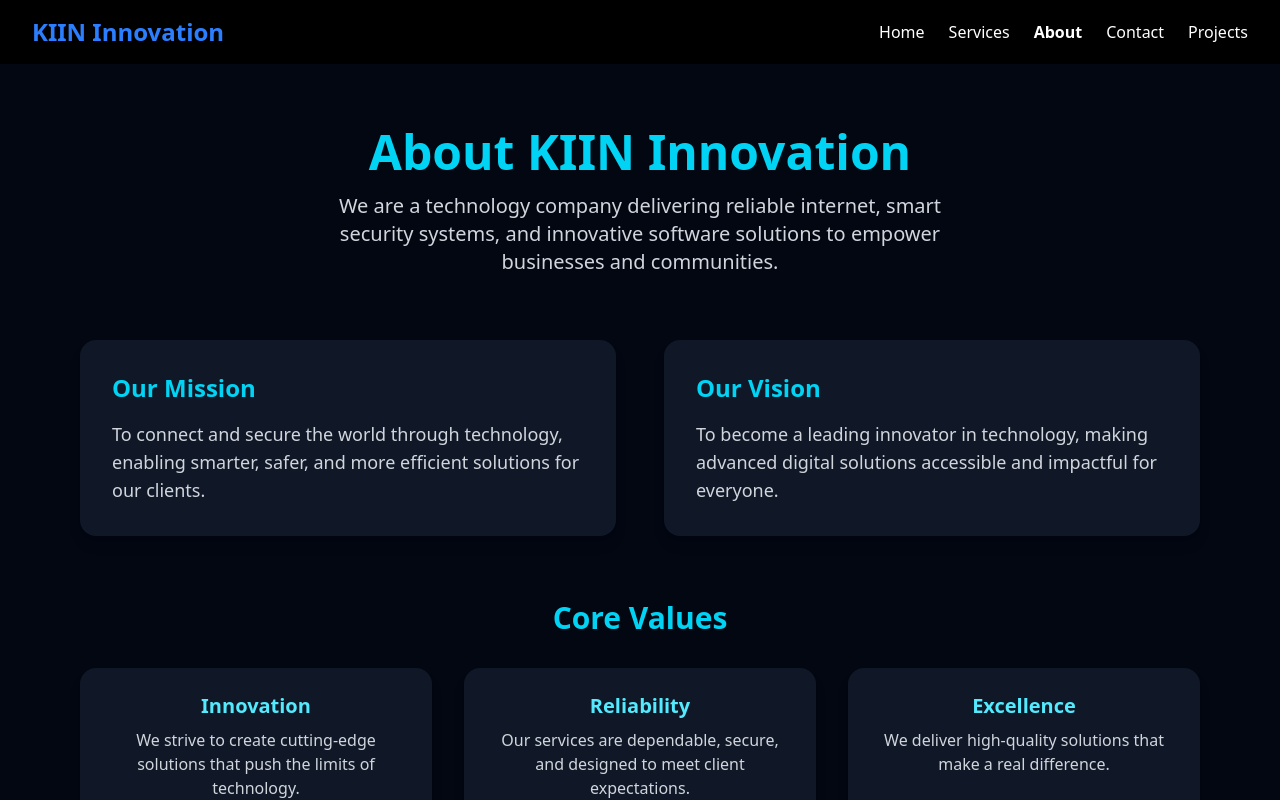
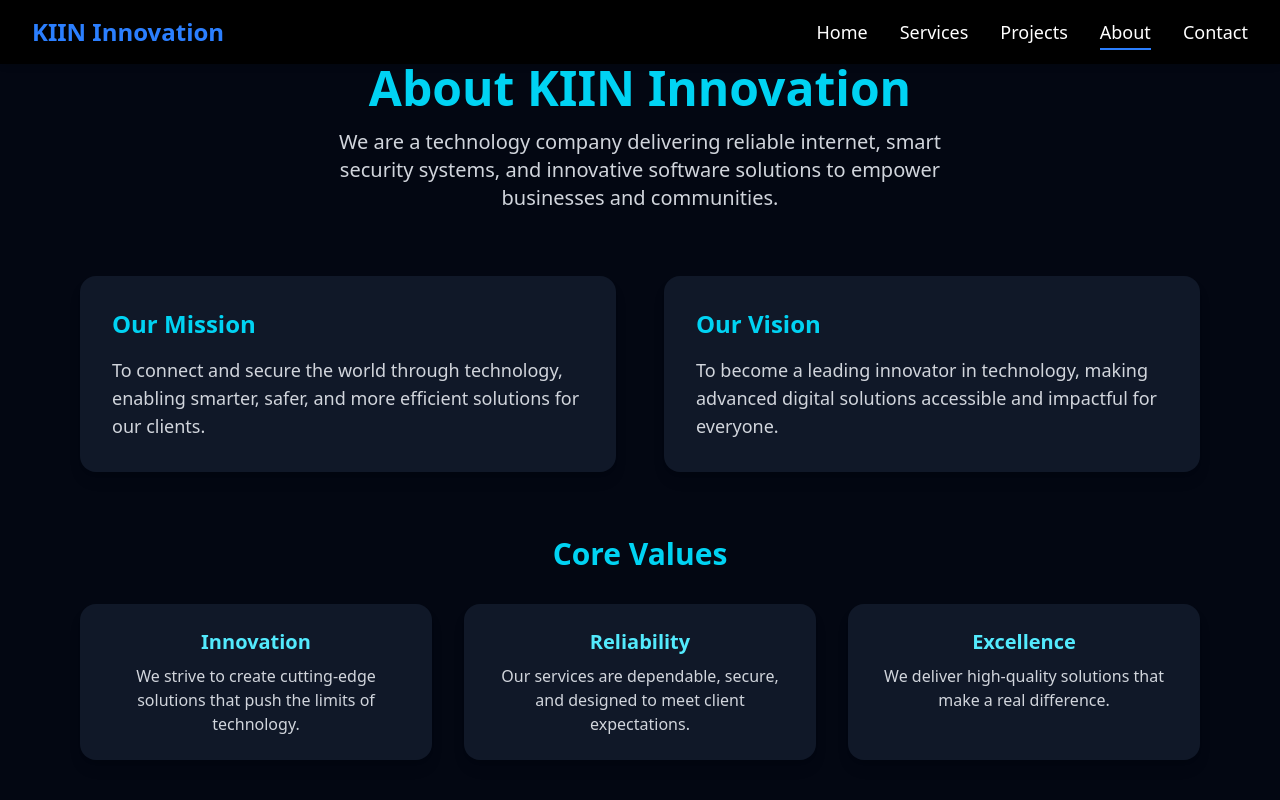
Before and after one commit to mantoinette/Kiin-website, a React app in the folder frontend/: page /about in a window 1280 px wide. Shown: the top 800 px of the page. Built offline with nearby package versions, Linux system fonts and the light colour scheme; the HTML template or start-up script is replaced by a standard one.

Commit message:
debuging

```diff
--- a/frontend/package.json
+++ b/frontend/package.json
@@ -10,9 +10,12 @@
     "preview": "vite preview"
   },
   "dependencies": {
+    "framer-motion": "^12.34.2",
     "react": "^19.2.0",
+    "react-countup": "^6.5.3",
     "react-dom": "^19.2.0",
     "react-icons": "^5.5.0",
+    "react-intersection-observer": "^10.0.3",
     "react-router-dom": "^7.13.0"
   },
   "devDependencies": {
--- a/frontend/src/components/Navbar.tsx
+++ b/frontend/src/components/Navbar.tsx
@@ -1,20 +1,75 @@
-import { NavLink } from "react-router-dom";
+import { useState } from "react";
+import { Link, useLocation } from "react-router-dom";
+import { HiMenu, HiX } from "react-icons/hi"; // Hamburger menu icons
 
 const Navbar = () => {
-  const linkClass = ({ isActive }: { isActive: boolean }) =>
-    `transition hover:text-blue-400 ${isActive ? "text-blue-500 font-semibold" : "text-white"}`;
+  const [isOpen, setIsOpen] = useState(false);
+  const location = useLocation();
+
+  const toggleMenu = () => setIsOpen(!isOpen);
+
+  const navLinks = [
+    { name: "Home", path: "/" },
+    { name: "Services", path: "/services" },
+    { name: "Projects", path: "/projects" }, // Added Projects page
+    { name: "About", path: "/about" },
+    { name: "Contact", path: "/contact" },
+  ];
 
   return (
-    <nav className="bg-black text-white px-8 py-4 flex justify-between items-center shadow-lg">
-      <h1 className="text-2xl font-bold text-blue-500">KIIN Innovation</h1>
+    <nav className="bg-black text-white px-6 sm:px-8 py-4 shadow-md fixed w-full z-50">
+      <div className="flex justify-between items-center max-w-7xl mx-auto">
+        {/* Logo */}
+        <h1 className="text-2xl font-bold text-blue-500 hover:text-blue-400 transition-colors cursor-pointer">
+          KIIN Innovation
+        </h1>
 
-      <div className="space-x-6 hidden md:flex">
-        <NavLink to="/" className={linkClass}>Home</NavLink>
-        <NavLink to="/services" className={linkClass}>Services</NavLink>
-        <NavLink to="/about" className={linkClass}>About</NavLink>
-        <NavLink to="/contact" className={linkClass}>Contact</NavLink>
-        <NavLink to="/projects" className={linkClass}>Projects</NavLink>
+        {/* Desktop Menu */}
+        <div className="hidden md:flex space-x-8 font-medium text-lg">
+          {navLinks.map((link) => (
+            <Link
+              key={link.name}
+              to={link.path}
+              className={`relative hover:text-blue-400 transition-colors ${
+                location.pathname === link.path ? "text-blue-400" : ""
+              }`}
+            >
+              {link.name}
+              {/* Underline animation */}
+              <span
+                className={`absolute left-0 -bottom-1 h-0.5 bg-blue-500 transition-all duration-300 ${
+                  location.pathname === link.path ? "w-full" : "w-0 group-hover:w-full"
+                }`}
+              ></span>
+            </Link>
+          ))}
+        </div>
+
+        {/* Mobile Menu Button */}
+        <div className="md:hidden">
+          <button onClick={toggleMenu} className="text-white text-3xl focus:outline-none">
+            {isOpen ? <HiX /> : <HiMenu />}
+          </button>
+        </div>
       </div>
+
+      {/* Mobile Menu */}
+      {isOpen && (
+        <div className="md:hidden bg-gray-900 mt-2 rounded-lg shadow-lg py-4 px-6 space-y-4 animate-slide-down">
+          {navLinks.map((link) => (
+            <Link
+              key={link.name}
+              to={link.path}
+              onClick={() => setIsOpen(false)}
+              className={`block text-lg font-medium hover:text-blue-400 transition-colors ${
+                location.pathname === link.path ? "text-blue-400" : ""
+              }`}
+            >
+              {link.name}
+            </Link>
+          ))}
+        </div>
+      )}
     </nav>
   );
 };
--- /dev/null
+++ b/frontend/src/components/StatsSection.tsx
@@ -0,0 +1,32 @@
+import CountUp from "react-countup";
+import { useInView } from "react-intersection-observer";
+import { FaUsers, FaProjectDiagram, FaNetworkWired, FaLaptopCode } from "react-icons/fa";
+
+const StatsSection = () => {
+  const { ref, inView } = useInView({ triggerOnce: true });
+
+  const stats = [
+    { icon: <FaUsers />, end: 500, label: "Happy Clients" },
+    { icon: <FaNetworkWired />, end: 300, label: "Starlink Installations" },
+    { icon: <FaProjectDiagram />, end: 150, label: "Network Projects" },
+    { icon: <FaLaptopCode />, end: 80, label: "Software Projects" },
+  ];
+
+  return (
+    <div ref={ref} className="bg-gradient-to-r from-cyan-600 to-blue-700 py-20 text-white">
+      <div className="max-w-6xl mx-auto px-6 grid grid-cols-2 md:grid-cols-4 gap-10 text-center">
+        {stats.map((stat, index) => (
+          <div key={index}>
+            <div className="text-3xl mb-3 flex justify-center">{stat.icon}</div>
+            <h2 className="text-4xl md:text-5xl font-bold">
+              {inView && <CountUp end={stat.end} duration={3} />}+
+            </h2>
+            <p className="mt-2 text-lg">{stat.label}</p>
+          </div>
+        ))}
+      </div>
+    </div>
+  );
+};
+
+export default StatsSection;
--- /dev/null
+++ b/frontend/src/pages/ProjectPage.tsx
@@ -0,0 +1,91 @@
+// src/pages/ProjectsPage.tsx
+import React from "react";
+
+interface Project {
+  id: number;
+  title: string;
+  description: string;
+  imageUrl: string;
+  technologies: string[];
+  link?: string; // optional link to project details
+}
+
+const projects: Project[] = [
+  {
+    id: 1,
+    title: "Starlink Internet Setup",
+    description: "High-speed internet installation for Kigali Business Center.",
+    imageUrl: "https://source.unsplash.com/800x600/?internet,technology",
+    technologies: ["Starlink", "Networking", "Fiber Optic"],
+    link: "#",
+  },
+  {
+    id: 2,
+    title: "Smart Camera Surveillance",
+    description: "Installation of smart cameras with real-time notifications.",
+    imageUrl: "https://source.unsplash.com/800x600/?camera,security",
+    technologies: ["IoT", "AI", "React"],
+    link: "#",
+  },
+  {
+    id: 3,
+    title: "Custom Software Development",
+    description: "Web application to manage and track business operations.",
+    imageUrl: "https://source.unsplash.com/800x600/?software,code",
+    technologies: ["React", "TypeScript", "Node.js"],
+    link: "#",
+  },
+];
+
+const ProjectsPage = () => {
+  return (
+    <div className="bg-gray-900 text-white min-h-screen">
+      <header className="text-center py-12">
+        <h1 className="text-4xl font-bold mb-4">Our Projects</h1>
+        <p className="text-gray-300 max-w-xl mx-auto">
+          See some of our latest work, demonstrating our expertise and
+          innovative solutions for our clients.
+        </p>
+      </header>
+
+      <section className="grid gap-10 sm:grid-cols-1 md:grid-cols-2 lg:grid-cols-3 px-6 pb-20">
+        {projects.map((project) => (
+          <div
+            key={project.id}
+            className="bg-gray-800 rounded-xl overflow-hidden shadow-lg hover:scale-105 transition-transform duration-300"
+          >
+            <img
+              src={project.imageUrl}
+              alt={project.title}
+              className="w-full h-48 object-cover"
+            />
+            <div className="p-6">
+              <h2 className="text-2xl font-semibold mb-2">{project.title}</h2>
+              <p className="text-gray-300 mb-4">{project.description}</p>
+              <div className="flex flex-wrap gap-2 mb-4">
+                {project.technologies.map((tech, idx) => (
+                  <span
+                    key={idx}
+                    className="bg-blue-600 text-white text-xs px-2 py-1 rounded-full"
+                  >
+                    {tech}
+                  </span>
+                ))}
+              </div>
+              {project.link && (
+                <a
+                  href={project.link}
+                  className="inline-block bg-blue-500 text-white px-4 py-2 rounded hover:bg-blue-600 transition-colors"
+                >
+                  View Project
+                </a>
+              )}
+            </div>
+          </div>
+        ))}
+      </section>
+    </div>
+  );
+};
+
+export default ProjectsPage;
--- a/frontend/src/pages/ServicesPage.tsx
+++ b/frontend/src/pages/ServicesPage.tsx
@@ -1,25 +1,104 @@
-import { useEffect, useState } from "react";
+import { FaWifi, FaCamera, FaNetworkWired, FaCode, FaUserGraduate } from "react-icons/fa";
+import StatsSection from "../components/StatsSection";
 
-function Services() {
-  const [services, setServices] = useState([]);
-
-  useEffect(() => {
-    fetch("http://localhost:8080/api/services")
-      .then(res => res.json())
-      .then(data => setServices(data));
-  }, []);
+const ServicesPage = () => {
+  const services = [
+    {
+      title: "Starlink Internet",
+      description:
+        "High-speed satellite internet installation and configuration using Starlink technology.",
+      icon: <FaWifi />,
+    },
+    {
+      title: "CCTV Camera Installation",
+      description:
+        "Professional security camera installation for homes and businesses with remote monitoring.",
+      icon: <FaCamera />,
+    },
+    {
+      title: "Access Point Setup",
+      description:
+        "Reliable WiFi access point configuration to extend and strengthen your network coverage.",
+      icon: <FaNetworkWired />,
+    },
+    {
+      title: "Software Development",
+      description:
+        "Custom website and system development tailored to your business needs.",
+      icon: <FaCode />,
+    },
+    {
+      title: "Internship Programs",
+      description:
+        "Practical training opportunities for students to gain real-world IT experience.",
+      icon: <FaUserGraduate />,
+    },
+  ];
 
   return (
-    <div>
-      <h1>Our Services</h1>
-      {services.map((service: any) => (
-        <div key={service.id}>
-          <h3>{service.title}</h3>
-          <p>{service.description}</p>
-        </div>
-      ))}
+    <div className="bg-gray-950 text-gray-100">
+
+      {/* HERO SECTION */}
+      <div className="text-center py-20 px-6 bg-gradient-to-r from-gray-900 to-gray-800">
+        <h1 className="text-4xl md:text-6xl font-bold text-cyan-400 mb-6">
+          Our Professional Services
+        </h1>
+        <p className="max-w-3xl mx-auto text-lg md:text-xl text-gray-300">
+          We deliver reliable internet solutions, advanced security systems,
+          professional software development, and real-world internship programs
+          to empower individuals and businesses.
+        </p>
+      </div>
+
+      {/* SERVICES GRID */}
+      <div className="max-w-6xl mx-auto px-6 py-20 grid md:grid-cols-3 gap-10">
+        {services.map((service, index) => (
+          <div
+            key={index}
+            className="bg-gray-900 p-8 rounded-2xl shadow-lg hover:shadow-cyan-500 transition duration-300 transform hover:-translate-y-2 text-center"
+          >
+            <div className="text-cyan-400 text-4xl mb-4 flex justify-center">
+              {service.icon}
+            </div>
+            <h2 className="text-2xl font-bold text-cyan-400 mb-4">
+              {service.title}
+            </h2>
+            <p className="text-gray-300">{service.description}</p>
+          </div>
+        ))}
+      </div>
+
+      {/* QUOTE SECTION */}
+      <div className="bg-gray-900 py-20 text-center px-6">
+        <h2 className="text-3xl md:text-4xl font-bold text-cyan-400 mb-6">
+          Our Commitment
+        </h2>
+        <p className="max-w-3xl mx-auto text-gray-300 text-lg italic">
+          "Technology is best when it connects people. We are committed to
+          delivering secure, reliable, and innovative solutions that help
+          our clients grow and succeed."
+        </p>
+      </div>
+
+      {/* STATISTICS SECTION */}
+      <StatsSection />
+
+      {/* CALL TO ACTION */}
+      <div className="py-20 text-center bg-gray-900 px-6">
+        <h2 className="text-3xl md:text-4xl font-bold text-cyan-400 mb-6">
+          Have a Question?
+        </h2>
+        <p className="text-gray-300 mb-8 text-lg">
+          Need support? Want to install Starlink or CCTV? Looking for software development?
+          Contact us today and let’s build your solution.
+        </p>
+        <button className="bg-cyan-500 hover:bg-cyan-600 text-white px-8 py-3 rounded-full text-lg font-semibold transition">
+          Contact Us
+        </button>
+      </div>
+
     </div>
   );
-}
+};
 
-export default Services;
+export default ServicesPage;
```
Also changed, not shown: frontend/src/pages/AboutPage.tsx (+21 -1 lines), 2 other files (tests, documents, lock files or other folders).
